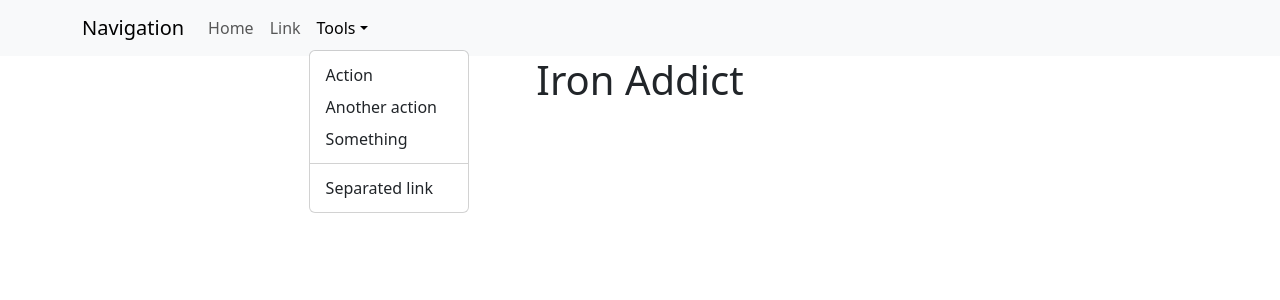
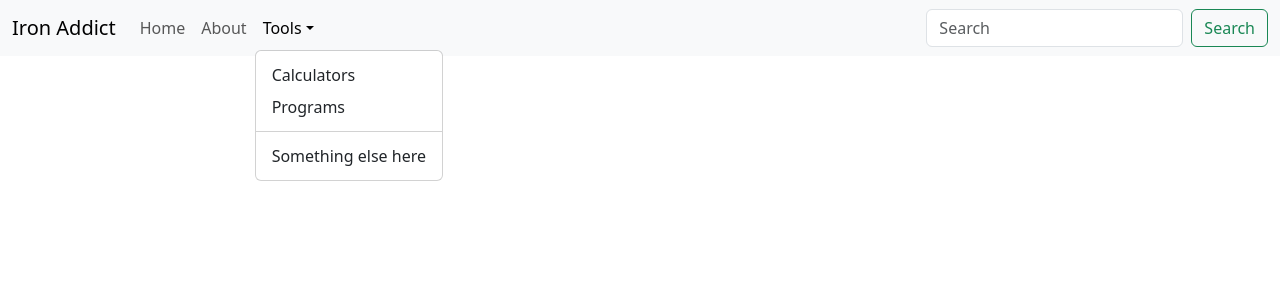
Before and after one commit to SVinnik99/iron-addict, a React (Create React App) app in the folder front-end/: page / in a window 1280 px wide. Both pictures are taken after a click on the button "Tools". Shown: the top 300 px of the page. Built offline with nearby package versions, Linux system fonts and the light colour scheme.

Commit message:
added navbar with seatch bar

```diff
--- a/front-end/src/components/Home/HomeNav.js
+++ b/front-end/src/components/Home/HomeNav.js
@@ -1,4 +1,6 @@
+import Button from 'react-bootstrap/Button';
 import Container from 'react-bootstrap/Container';
+import Form from 'react-bootstrap/Form';
 import Nav from 'react-bootstrap/Nav';
 import Navbar from 'react-bootstrap/Navbar';
 import NavDropdown from 'react-bootstrap/NavDropdown';
@@ -6,31 +8,42 @@
 
 function HomeNav() {
   return (
-    <>
-      <Navbar expand="lg" className="bg-body-tertiary">
-      <Container>
-        <Navbar.Brand href="#home">Navigation</Navbar.Brand>
-        <Navbar.Toggle aria-controls="basic-navbar-nav" />
-        <Navbar.Collapse id="basic-navbar-nav">
-          <Nav className="me-auto">
-            <Nav.Link href="#home">Home</Nav.Link>
-            <Nav.Link href="#link">Link</Nav.Link>
-            <NavDropdown title="Tools" id="basic-nav-dropdown">
-              <NavDropdown.Item href="#action/3.1">Action</NavDropdown.Item>
-              <NavDropdown.Item href="#action/3.2">
-                Another action
+    <Navbar expand="lg" className="bg-body-tertiary">
+      <Container fluid>
+        <Navbar.Brand href="#">Iron Addict</Navbar.Brand>
+        <Navbar.Toggle aria-controls="navbarScroll" />
+        <Navbar.Collapse id="navbarScroll">
+          <Nav
+            className="me-auto my-2 my-lg-0"
+            style={{ maxHeight: '100px' }}
+            navbarScroll
+          >
+            <Nav.Link href="#action1">Home</Nav.Link>
+            <Nav.Link href="#action2">About</Nav.Link>
+            <NavDropdown title="Tools" id="navbarScrollingDropdown">
+              <NavDropdown.Item href="#action3">Calculators</NavDropdown.Item>
+              <NavDropdown.Item href="#action4">
+                Programs
               </NavDropdown.Item>
-              <NavDropdown.Item href="#action/3.3">Something</NavDropdown.Item>
               <NavDropdown.Divider />
-              <NavDropdown.Item href="#action/3.4">
-                Separated link
+              <NavDropdown.Item href="#action5">
+                Something else here
               </NavDropdown.Item>
             </NavDropdown>
+
           </Nav>
+          <Form className="d-flex">
+            <Form.Control
+              type="search"
+              placeholder="Search"
+              className="me-2"
+              aria-label="Search"
+            />
+            <Button variant="outline-success">Search</Button>
+          </Form>
         </Navbar.Collapse>
       </Container>
     </Navbar>
-    </>
   );
 }
 
--- a/front-end/src/components/Home/Index.js
+++ b/front-end/src/components/Home/Index.js
@@ -1,5 +1,4 @@
 import React from "react";
-import HomeHeader from "./HomeNav";
 import HomeNav from "./HomeNav";
 import "./Index.css"
 
@@ -7,8 +6,6 @@
   return (
     <>
       <HomeNav />
-
-      <h1>Iron Addict</h1>
     </>
   );
 }
```
